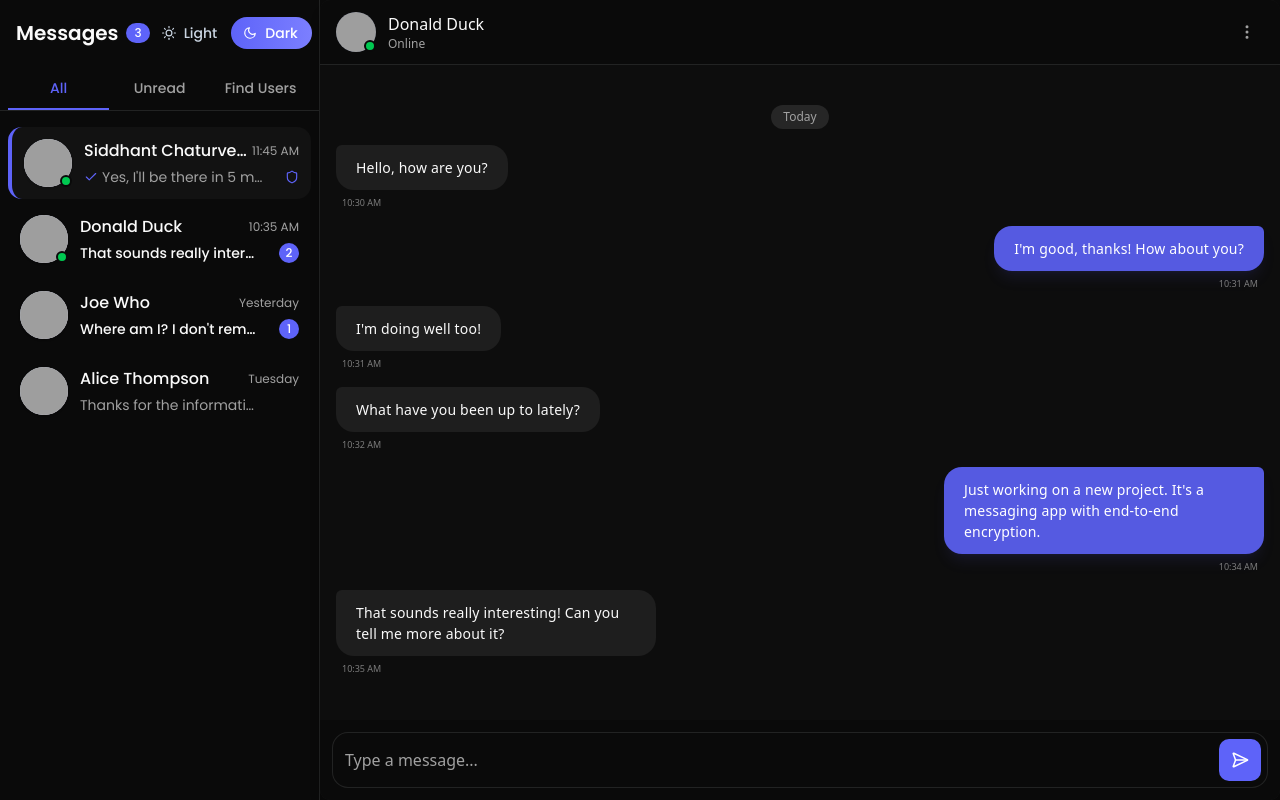
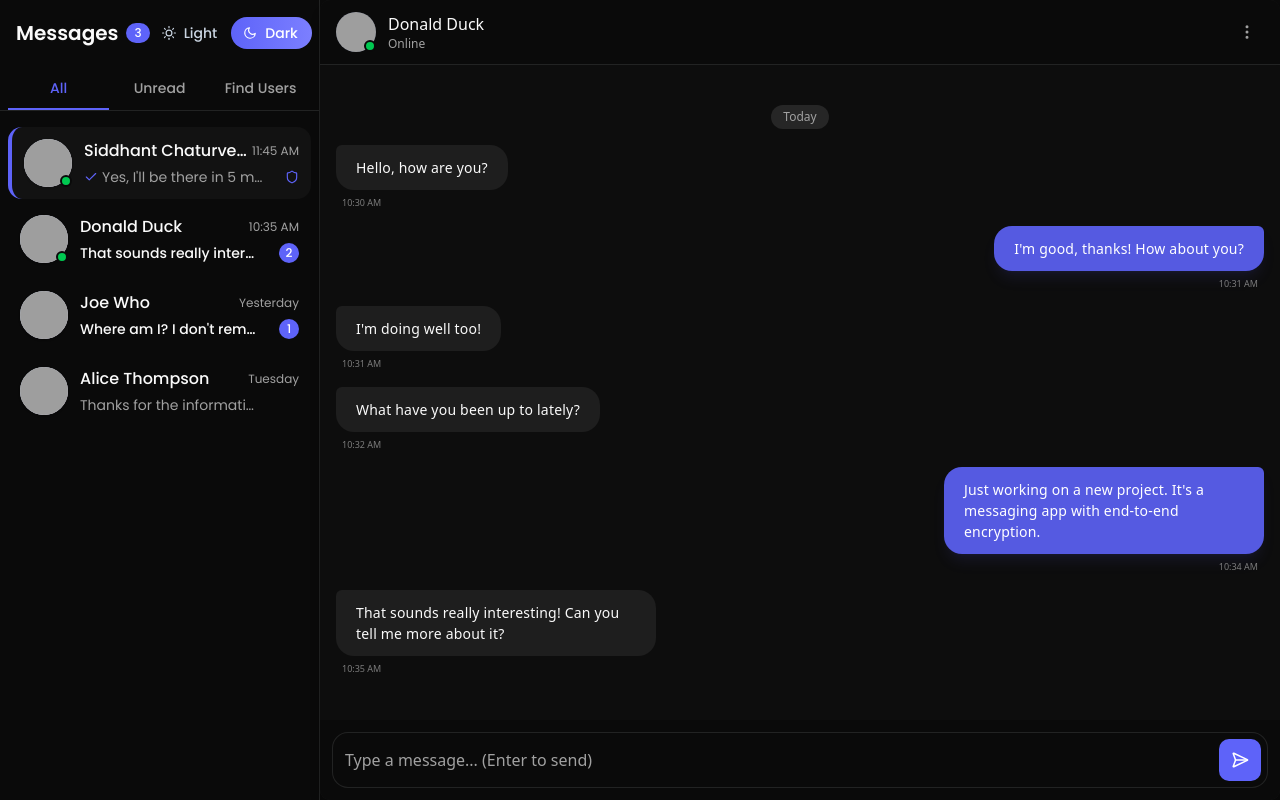
Before and after one commit to siddhantcvdi/Jibber, a React (Vite) app in the folder jibber-frontend/: page /app in a window 1280 px wide. Built offline with nearby package versions, Linux system fonts and the light colour scheme; no server answers; grey boxes are pictures that could not be loaded.

Commit message:
Keyboard bug fixed

```diff
--- a/jibber-frontend/src/components/ChatWindow.tsx
+++ b/jibber-frontend/src/components/ChatWindow.tsx
@@ -2,6 +2,7 @@ import React, { useState, useEffect, useRef } from "react";
 import ChatBubble from "./ChatBubble";
 import { SendHorizonal, MoreVertical } from "lucide-react";
 import { ThemeToggle } from "./ui/theme-toggle";
+import { useMediaQuery } from "react-responsive";
 
 interface Message {
   text: string;
@@ -22,6 +23,7 @@ const ChatWindow = () => {
   const [newMessage, setNewMessage] = useState("");
   const messagesEndRef = useRef<HTMLDivElement>(null);
   const textareaRef = useRef<HTMLTextAreaElement>(null);
+  const isMobile = useMediaQuery({ maxWidth: 768 });
 
   const handleSendMessage = () => {
     if (newMessage.trim() === "") return;
@@ -33,11 +35,20 @@ const ChatWindow = () => {
       { text: newMessage, isSentByMe: true, timestamp: currentTime },
     ]);
     setNewMessage("");
+
+    // Refocus the textarea and keep keyboard open on mobile
+    if (isMobile && textareaRef.current) {
+      setTimeout(() => {
+        textareaRef.current?.focus();
+      }, 10);
+    }
   };
 
   const handleKeyDown = (e: React.KeyboardEvent<HTMLTextAreaElement>) => {
-    if (e.key === "Enter" && !e.shiftKey) {
-      e.preventDefault(); // Prevent default Enter behavior
+    // On desktop: Enter sends, Shift+Enter adds new line
+    // On mobile: Enter always adds new line, never sends
+    if (e.key === "Enter" && !e.shiftKey && !isMobile) {
+      e.preventDefault(); // Prevent default Enter behavior on desktop only
       handleSendMessage();
     }
   };
@@ -137,7 +148,7 @@ const ChatWindow = () => {
           <textarea
             ref={textareaRef}
             className="flex-1 resize-none outline-none max-h-32 text-foreground py-0 leading-normal placeholder:text-muted-foreground my-auto bg-transparent"
-            placeholder="Type a message..."
+            placeholder={isMobile ? "Type a message... (Enter for new line)" : "Type a message... (Enter to send)"}
             value={newMessage}
             onChange={(e) => setNewMessage(e.target.value)}
             onKeyDown={handleKeyDown}
```
